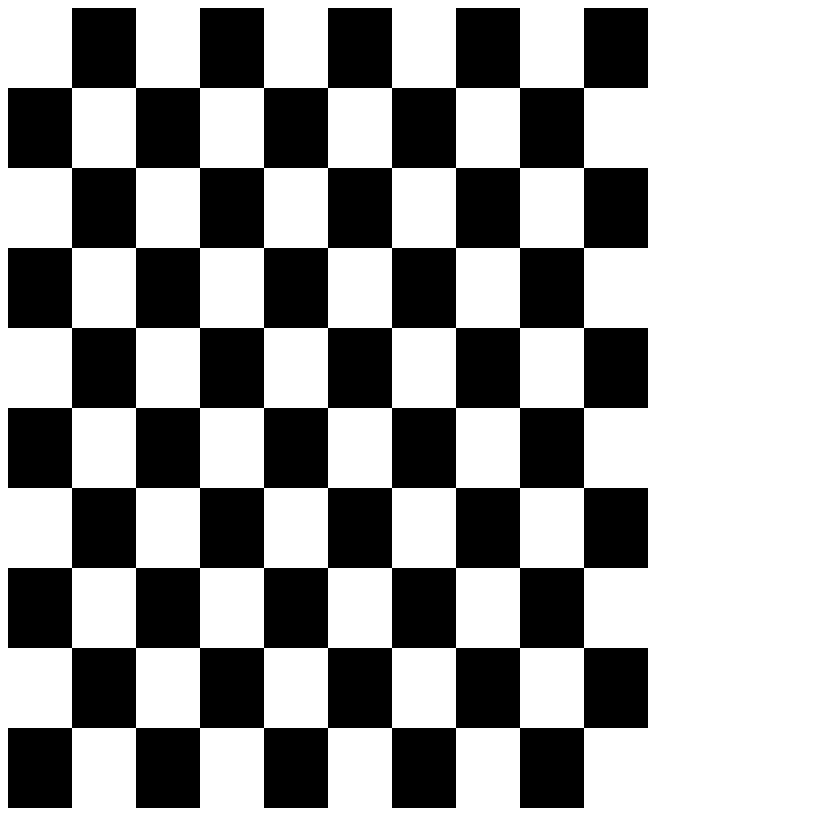
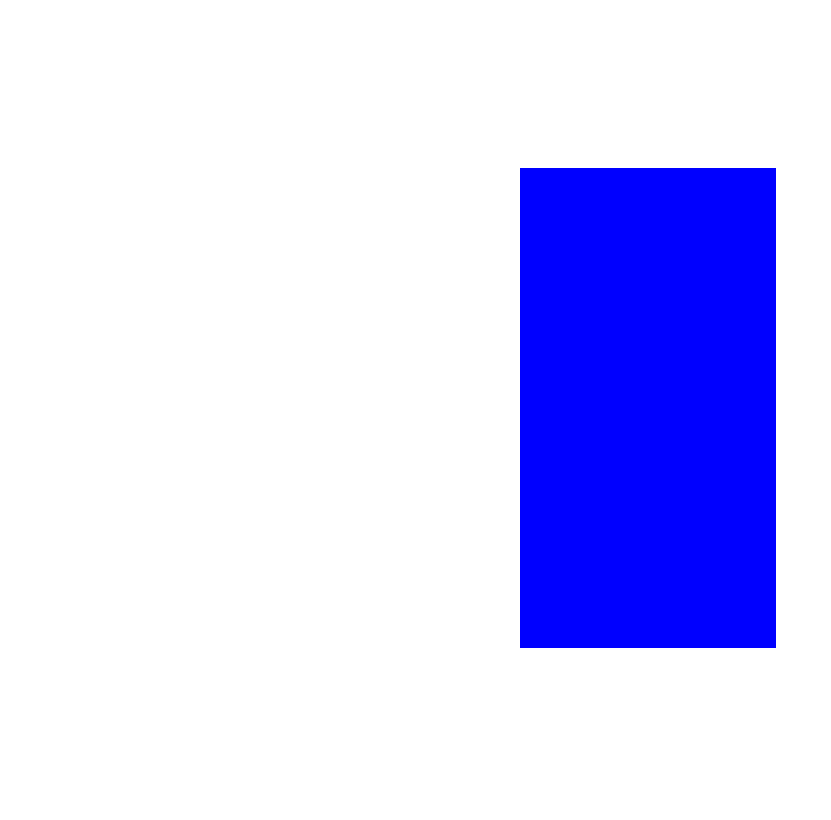
Before and after one commit to zebesta/conways, a plain HTML site: page index.html in a window 1280 px wide. Shown: the whole page, without its empty margins (0-831 px from the left). Drawn offline with Linux system fonts and the light colour scheme.

Commit message:
really sloppy implementation but its working

```diff
--- a/gameOfLife.js
+++ b/gameOfLife.js
@@ -3,6 +3,52 @@ var board = [[0,0,0,0,0],
               [0,1,1,1,0],
               [0,0,0,0,0],
               [0,0,0,0,0]];
+
+var width = window.innerWidth;
+var height = window.innerHeight;
+var canvas = document.getElementById('myCanvas');
+var context=canvas.getContext("2d");
+canvas.width=width;
+canvas.height=height;
+console.log(width, height);
+var NUM_CELL_ROWS = board.length;
+var NUM_CELL_COLS = board[0].length;
+var cellWidth = Math.floor(width/NUM_CELL_COLS);
+var cellHeight = Math.floor(height/NUM_CELL_ROWS);
+
+function checkerBoard(rows, cols, cellWidth, cellHeight){
+  context.fillStyle="#000000";
+  for(var i = 0; i < rows; i++){
+    for(var j = 0; j < cols; j++){
+      if((i%2 == 0 && j%2 == 1) || (i%2 == 1 && j%2 == 0)){
+        context.fillRect(cellWidth*j, cellHeight*i, cellWidth, cellHeight)
+      }
+    }
+  }
+}
+
+function initializeBoard(){
+  context.fillStyle="#0000FF";
+  for(var row = 0; row < board.length; row++){
+    for(var col = 0; col < board[row].length; col++){
+      if(board[row][col]){
+        context.fillRect(cellWidth*row, cellHeight*col, cellWidth, cellHeight);
+      }
+    }
+  }
+}
+
+function updateCell(row, col, alive){
+  if(alive){
+    context.fillStyle="#FFFFFF";
+  }else{
+    context.fillStyle="#0000FF";
+  }
+  context.fillRect(cellWidth*row, cellHeight*col, cellWidth, cellHeight)
+}
+
+
+// checkerBoard(NUM_CELL_ROWS, NUM_CELL_COLS, cellWidth, cellHeight);
 
 function neighbors(board, row, col) {
   var aliveNeighbors = 0;
@@ -27,10 +73,16 @@ function tick(){
       var liveNeighbors = neighbors(board, row, col);
       if(liveNeighbors == 3){
         nextBoard[row][col] = 1;
+        if(board[row][col]!==nextBoard[row][col]){
+          updateCell(row, col, alive=true);
+        }
       }else if(board[row][col] == 1 && liveNeighbors == 2){
         nextBoard[row][col] = 1;
       }else{
         nextBoard[row][col] = 0;
+        if(board[row][col]!==nextBoard[row][col]){
+          updateCell(row, col, alive=false);
+        }
       }
     }
   }
@@ -40,9 +92,16 @@ function tick(){
 }
 
 
-console.log(board);
-console.log(tick());
-console.log(tick());
+
+function infinite(){
+  setTimeout(function(){
+      tick();
+      infinite();
+    }, 1000);
+}
+
+initializeBoard();
+infinite();
 
 // Any live cell with fewer than two live neighbours dies, as if caused by underpopulation.
 // Any live cell with two or three live neighbours lives on to the next generation.
--- a/index.html
+++ b/index.html
@@ -4,39 +4,40 @@
 </head>
 <body>
   <canvas id="myCanvas"></canvas>
+  <script src="./gameOfLife.js"></script>
   <script>
-    var width = window.innerWidth;
-    var height = window.innerHeight;
-    var canvas = document.getElementById('myCanvas');
-    var context=canvas.getContext("2d");
-    canvas.width=width;
-    canvas.height=height;
-    console.log(width, height);
-    var NUM_CELL_ROWS = 10;
-    var NUM_CELL_COLS = 20;
-    var cellWidth = Math.floor(width/NUM_CELL_COLS);
-    var cellHeight = Math.floor(height/NUM_CELL_ROWS);
-
-    function checkerBoard(rows, cols, cellWidth, cellHeight){
-      context.fillStyle="#000000";
-      for(var i = 0; i < rows; i++){
-        for(var j = 0; j < cols; j++){
-          if((i%2 == 0 && j%2 == 1) || (i%2 == 1 && j%2 == 0)){
-            context.fillRect(cellWidth*i, cellHeight*j, cellWidth, cellHeight)
-          }
-        }
-      }
-    }
-    function updateCell(row, col, alive){
-      if(alive){
-        context.fillStyle="#FFFFFF";
-      }else{
-        context.fillStyle="#0000FF";
-      }
-      context.fillRect(cellWidth*i, cellHeight*j, cellWidth, cellHeight)
-    }
-
-    checkerBoard(NUM_CELL_ROWS, NUM_CELL_COLS, cellWidth, cellHeight);
+    // var width = window.innerWidth;
+    // var height = window.innerHeight;
+    // var canvas = document.getElementById('myCanvas');
+    // var context=canvas.getContext("2d");
+    // canvas.width=width;
+    // canvas.height=height;
+    // console.log(width, height);
+    // var NUM_CELL_ROWS = 10;
+    // var NUM_CELL_COLS = 20;
+    // var cellWidth = Math.floor(width/NUM_CELL_COLS);
+    // var cellHeight = Math.floor(height/NUM_CELL_ROWS);
+    //
+    // function checkerBoard(rows, cols, cellWidth, cellHeight){
+    //   context.fillStyle="#000000";
+    //   for(var i = 0; i < rows; i++){
+    //     for(var j = 0; j < cols; j++){
+    //       if((i%2 == 0 && j%2 == 1) || (i%2 == 1 && j%2 == 0)){
+    //         context.fillRect(cellWidth*j, cellHeight*i, cellWidth, cellHeight)
+    //       }
+    //     }
+    //   }
+    // }
+    // function updateCell(row, col, alive){
+    //   if(alive){
+    //     context.fillStyle="#FFFFFF";
+    //   }else{
+    //     context.fillStyle="#0000FF";
+    //   }
+    //   context.fillRect(cellWidth*i, cellHeight*j, cellWidth, cellHeight)
+    // }
+    //
+    // checkerBoard(NUM_CELL_ROWS, NUM_CELL_COLS, cellWidth, cellHeight);
 
   </script>
 </body>
```
